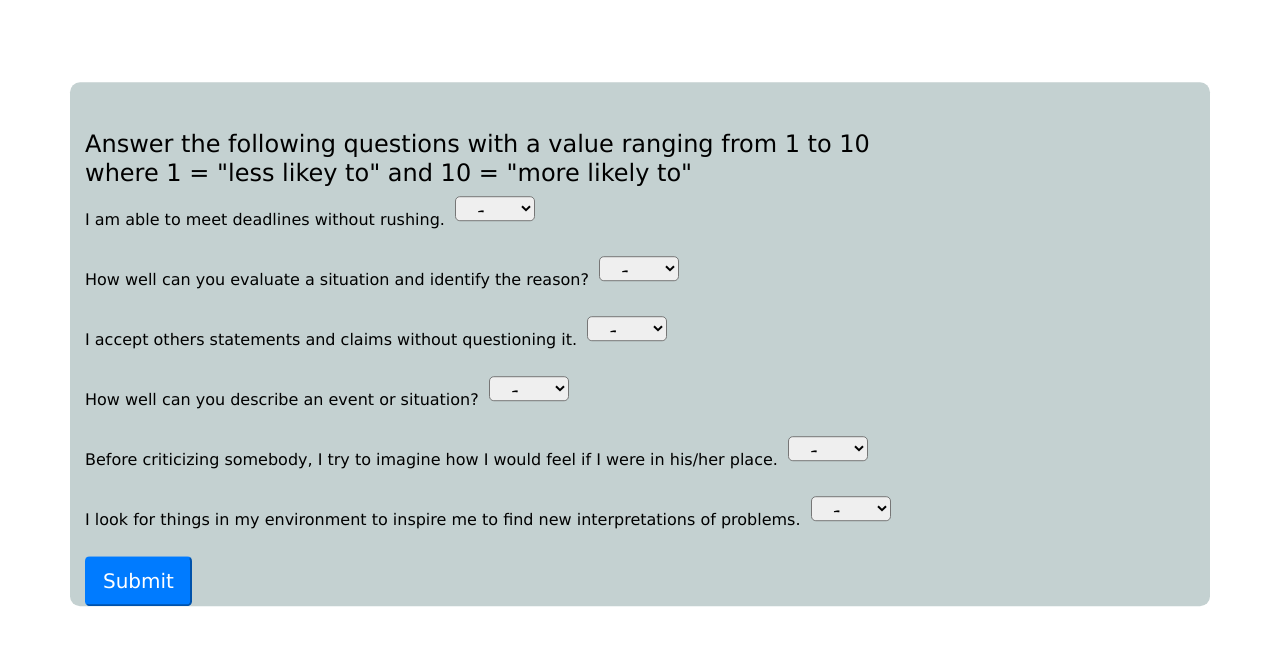
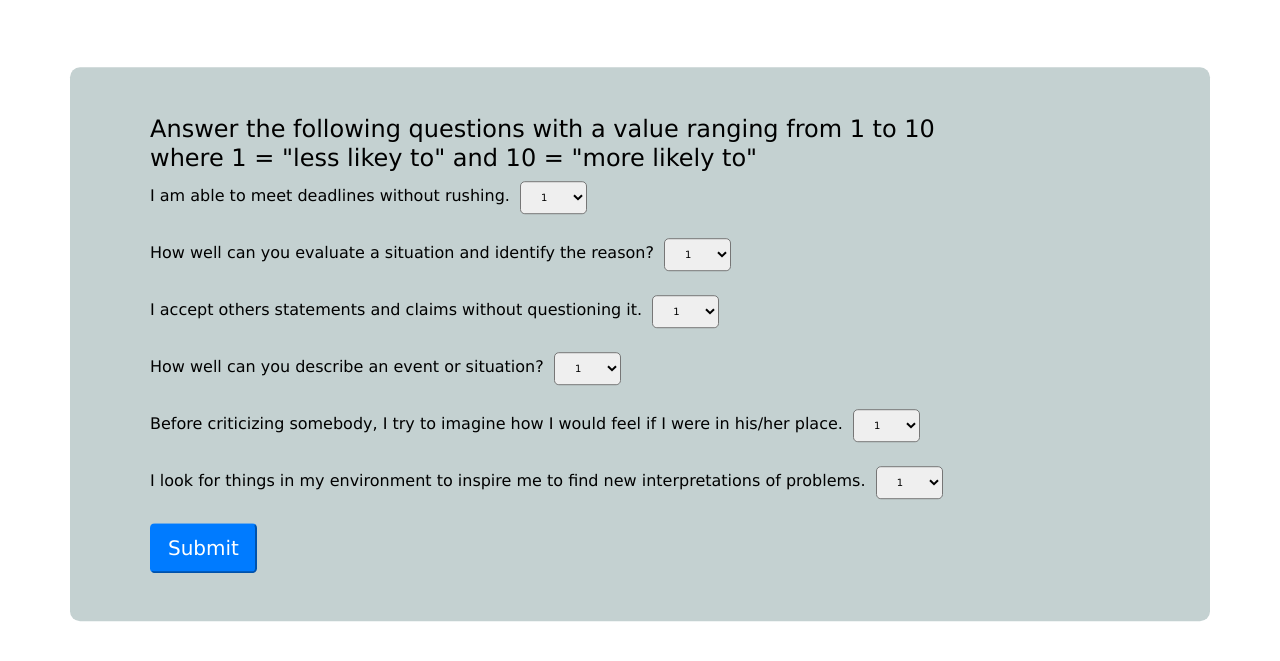
Before and after one commit to cyrilshaji38/Hacked-to-Hired-Spark, a Flask app: page /assesment in a window 1280 px wide. Shown: the part 56-717 px from the top of the page. Run offline with Flask 2, Linux system fonts and the light colour scheme; some libraries are stand-ins or nearby versions.

Commit message:
ui bugs fixed

```diff
--- a/SparkApp/assesment/forms.py
+++ b/SparkApp/assesment/forms.py
@@ -1,10 +1,9 @@
-from typing import AnyStr
 from flask_wtf import FlaskForm
 from wtforms import SubmitField, SelectField
 
 
 class Answers(FlaskForm):   # Form for the test paper page.
-    style1={'style': 'height: 25px'}
+    style1={'style': 'font-size:10px'}
     style2={'style': 'font-size: 20px'}
     a1 = SelectField('Answer', choices=[(1,1),(2,2),(3,3),(4,4),(5,5),(6,6),(7,7),(8,8),(9,9),(10,10)],render_kw=style1)
     a2 = SelectField('Answer', choices=[(1,1),(2,2),(3,3),(4,4),(5,5),(6,6),(7,7),(8,8),(9,9),(10,10)],render_kw=style1)
--- a/SparkApp/templates/assesment/sample_assesment.html
+++ b/SparkApp/templates/assesment/sample_assesment.html
@@ -47,6 +47,8 @@
         }
         .container{
             padding-top: 3em;
+            padding-bottom: 3em;
+            padding-left: 5em;
             position: absolute;
             top: 50%;
             left:50%;
```
